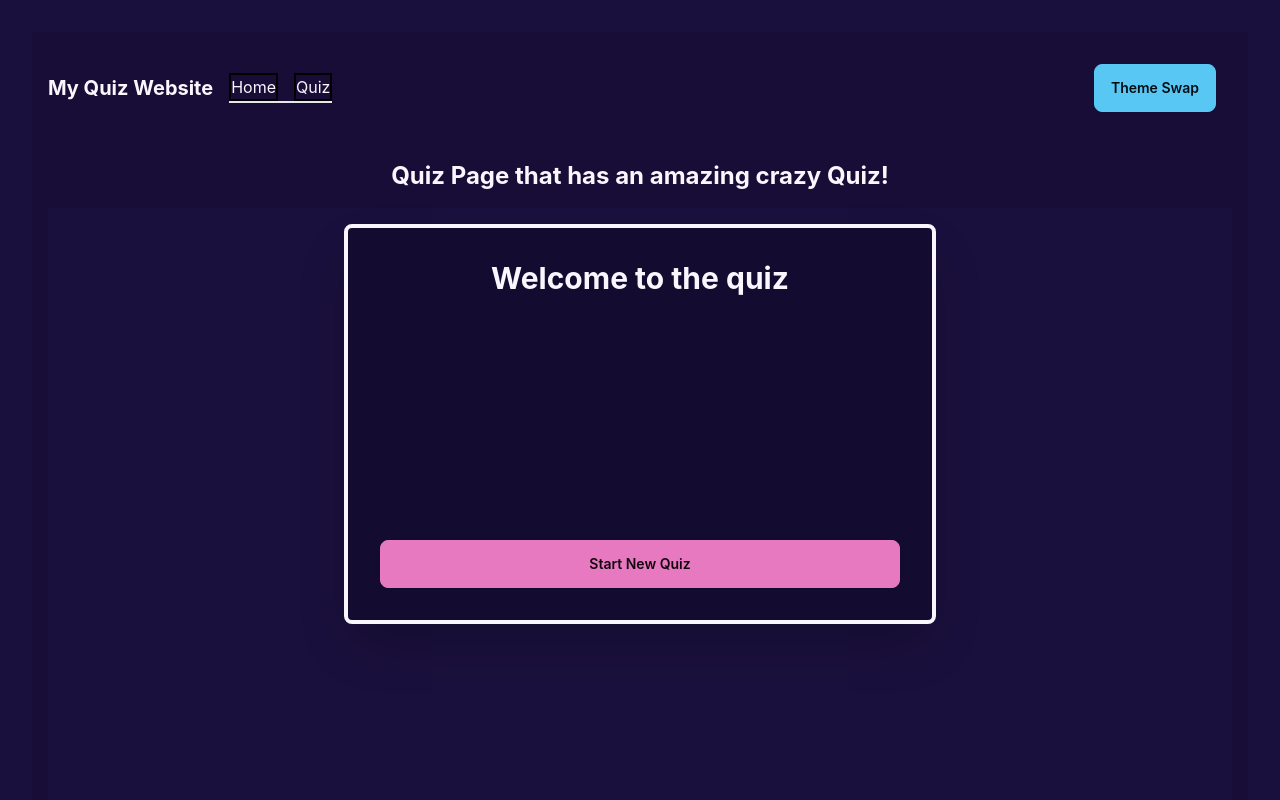
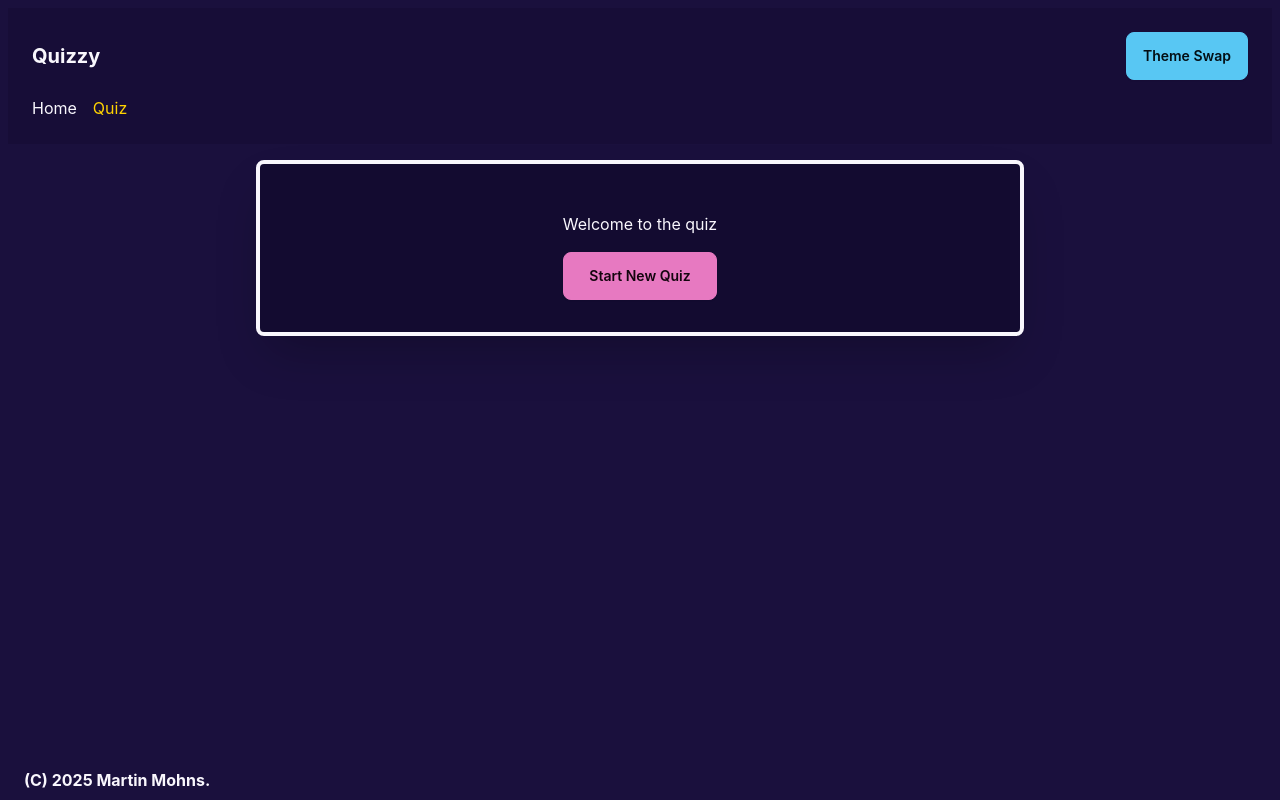
Before and after one commit to MartinNackademin/QuizWebsite, a React (Vite) app in the folder my-quiz-website/: page /#/Quiz in a window 1280 px wide. Shown: the top 800 px of the page. Built offline with nearby package versions, Linux system fonts and the light colour scheme.

Commit message:
finalized design

```diff
--- a/my-quiz-website/src/App.css
+++ b/my-quiz-website/src/App.css
@@ -2,10 +2,10 @@
 @tailwind components;
 @tailwind utilities;
 
+
 #root {
-  max-width: 1280px;
   margin: 0 auto;
-  padding: 2rem;
+  padding: 0.5rem;
   text-align: center;
 }
 
--- a/my-quiz-website/src/App.jsx
+++ b/my-quiz-website/src/App.jsx
@@ -7,11 +7,19 @@ import { Quiz } from './Components/Pages/Quiz/quiz.jsx';
 
 function Layout({ toggleTheme }) {
     return (
-        <>
-            <Header toggleTheme={toggleTheme} />
-            <Outlet />
-            <Footer />
-        </>
+    <>
+<div className="flex flex-col min-h-screen">
+    <header>
+        <Header toggleTheme={toggleTheme} />
+    </header>
+    <main className="flex-grow">
+        <Outlet />
+    </main>
+    <footer>
+        <Footer />
+    </footer>
+</div>
+    </>
     );
 }
 
--- a/my-quiz-website/src/Components/Footer/Footer.jsx
+++ b/my-quiz-website/src/Components/Footer/Footer.jsx
@@ -4,9 +4,9 @@ function Footer() {
   const currentYear = new Date().getFullYear();
     return (
     <>
-      <footer className='flex justify-between items-center font-bold p-4 bg-base-200 text-base-content'>
-        (C) {currentYear}  Martin Mohns. The best Quiz website EU nordic
-      </footer>
+       <div className="flex justify-between text-center items-center font-bold p-4 bg-inherit text-base-content border-base-200 mt-auto">
+        (C) {currentYear}  Martin Mohns.
+      </div>
     </>
     )
   }
--- a/my-quiz-website/src/Components/Header/Header.jsx
+++ b/my-quiz-website/src/Components/Header/Header.jsx
@@ -3,20 +3,22 @@ import { HeaderMenuItem } from "./HeaderMenuItem";
 
 function Header({ toggleTheme }) {
     return (
-        <header className="bg-base-200 p-4 text-base-content flex justify-between items-center">
-            <div className="flex items-center space-x-4">
-                <h1 className="text-xl font-bold">My Quiz Website</h1>
-                <nav>
-                    <ul className="flex flex-row space-x-4 border-b-2">
+        <div className="bg-base-200 p-4 text-base-content">
+            <div className="navbar flex flex-col items-start">
+                <div className="flex justify-between w-full">
+                    <a className="text-xl font-bold">Quizzy</a>
+                    <button onClick={toggleTheme} className="btn btn-secondary">
+                        Theme Swap
+                    </button>
+                </div>
+                <nav className="mt-4 w-full">
+                    <ul className="flex space-x-4 p-0">
                         <HeaderMenuItem headerName="Home" navLink="/" />
                         <HeaderMenuItem headerName="Quiz" navLink="/Quiz" />
                     </ul>
                 </nav>
             </div>
-            <button onClick={toggleTheme} className="btn btn-secondary m-4">
-                Theme Swap
-            </button>
-        </header>
+        </div>
     );
 }
 
--- a/my-quiz-website/src/Components/Header/HeaderMenuItem.jsx
+++ b/my-quiz-website/src/Components/Header/HeaderMenuItem.jsx
@@ -1,17 +1,17 @@
 import React from 'react';
-import { Link, useLocation } from 'react-router-dom';
+import { NavLink } from 'react-router-dom';
 
 export const HeaderMenuItem = ({ headerName, navLink }) => {
-    const location = useLocation();
-
     return (
-        <li className="border-black border-2">
-            <Link
+        <li>
+            <NavLink
                 to={navLink}
-                className={`headeranchor ${location.pathname === navLink ? "active" : ""}` }
+                className={({ isActive }) =>
+                    isActive ? 'text-accent' : 'text-base-content'
+                }
             >
                 {headerName}
-            </Link>
+            </NavLink>
         </li>
     );
 };
--- a/my-quiz-website/src/Components/Pages/Quiz/quiz.jsx
+++ b/my-quiz-website/src/Components/Pages/Quiz/quiz.jsx
@@ -1,15 +1,11 @@
 import React from 'react';
-import Quizcomponent from '../../Quizcomponent/Quizcomponent';
+import Quizcomponent from '../../Quizcomponent/QuizComponent';
 
 
     export const Quiz = () => {
         return (
-            <main className="bg-base-200 p-4 text-base-content" >
-                <section>
-                <h1 className='text-2xl font-bold mb-4 flex justify-center'>Quiz Page that has an amazing crazy Quiz!</h1>
-                <Quizcomponent/>
-                </section>
-
-                </main>
+            <section>
+            <Quizcomponent/>
+            </section>
         )
     }
--- a/my-quiz-website/src/Components/Quizcomponent/QuizDisplay.jsx
+++ b/my-quiz-website/src/Components/Quizcomponent/QuizDisplay.jsx
@@ -4,42 +4,58 @@ function QuizDisplay({
      displayContent, // state for displaying different screens
      question,options,answer, // Json file information
      handleAnswerClick,startQuiz,updateQuestion, // functions to handle user input
-     userinput,score,countdown, // session variables
+     userinput,score,countdown,currentQuestionIndex // session variables
 
     }){
 
-
+        const progressbar = (
+            <ul className="steps">
+                <li className={`step ${currentQuestionIndex >= 0 ? 'step-primary' : ''}`}></li>
+                <li className={`step ${currentQuestionIndex >= 1 ? 'step-primary' : ''}`}></li>
+                <li className={`step ${currentQuestionIndex >= 2 ? 'step-primary' : ''}`}></li>
+                <li className={`step ${currentQuestionIndex >= 3 ? 'step-primary' : ''}`}></li>
+                <li className={`step ${currentQuestionIndex >= 4 ? 'step-primary' : ''}`}></li>
+            </ul>
+        );
 
     let currentContent;
+
     if (displayContent === 'startScreen') {
         currentContent =(
         <>
-        <div className="flex justify-center item-center font-bold text-3xl" >Welcome to the quiz</div>
+        <div className='flex flex-col space-y-4 mt-4 justify-between'>
+        <div className="" >Welcome to the quiz</div>
 
             <button onClick={startQuiz} className="btn btn-primary mt-4" >
             Start New Quiz
             </button>
+            </div>
+
         </>
         );
     }
 
     if (displayContent === 'questionScreen') {
         currentContent =(
-            <div className="flex flex-col space-y-2 mt-4">
-                <div className="flex justify-center items-center">
+            <div className="flex flex-col space-y-4 mt-4 justify-between">
+                <div>{question}</div>
+                <div>
                 <span className="countdown font-mono text-5xl">
              <span style={{ "--value": countdown }}></span>
                 </span>
                 </div>
+
+
                 {options.map((option, uniqueid) => (
                     <button
                         key={uniqueid}
-                        className="btn btn-accent"
+                        className="btn btn-accent "
                         onClick={() => handleAnswerClick(option)}
                     >
                         {option}
                     </button>
                 ))}
+
 
             </div>
         );
@@ -48,10 +64,11 @@ function QuizDisplay({
     if (displayContent === 'answerScreen') {
         currentContent =(
         <>
-            <div className="flex justify-center item-center font-bold text-3xl" >{question}</div>
+                {progressbar}
+            <div className="flex justify-center item-center font-bold " >{question}</div>
             <div>
-                <div className="flex justify-center item-center font-bold text-3xl" >Correct Answer:&nbsp;<p className="text-green-500" >{answer}</p></div>
-                <div className="flex justify-center item-center font-bold text-3xl" >Your Answer:&nbsp;{userinput}</div>
+                <div className="flex justify-center item-center font-bold " >Correct Answer:&nbsp;<p className="text-green-500" >{answer}</p></div>
+                <div className="flex justify-center item-center font-bold " >Your Answer:&nbsp;{userinput}</div>
             </div>
             <button onClick={updateQuestion} className="btn btn-primary mt-4">
             Continue
@@ -64,6 +81,7 @@ function QuizDisplay({
     if (displayContent === 'endScreen') {
         currentContent =(
             <>
+            {progressbar}
              <div className="flex flex-col space-y-2 mt-4">You came to the end of the quiz!</div>
 
              <div>
--- a/my-quiz-website/src/Components/Quizcomponent/Quizcomponent.jsx
+++ b/my-quiz-website/src/Components/Quizcomponent/Quizcomponent.jsx
@@ -6,11 +6,10 @@ function Quizcomponent() {
 
     return (
     <>
-   <div className="flex justify-center items-start h-screen bg-base-100">
-   <div className="bg-base-300 p-8 rounded-lg shadow-2xl h-1/2 w-1/2 mt-4 flex flex-col justify-between text-base-content border-4 border-base-content">
-        <Quizmanager/>
-    </div>
-    </div>
+<div className="flex flex-col justify-center items-center bg-base-300 p-8 rounded-lg shadow-2xl mt-4 text-base-content border-4 border-base-content h-full w-full
+                max-w-screen-md md:max-w-1400 mx-auto">
+    <Quizmanager/>
+</div>
     </>
     );
 }
--- a/my-quiz-website/src/Components/Quizcomponent/Quizmanger.jsx
+++ b/my-quiz-website/src/Components/Quizcomponent/Quizmanger.jsx
@@ -5,6 +5,7 @@ function QuizManager() {
 
     const [Questiondatabase, setQuestiondatabase] = useState([]);
     const [loading, setLoading] = useState(true);
+
     const [displayContent, toggledisplayContent] = useState('startScreen');
     const [userinput, setUserinput] = useState('');
     const [currentQuestionIndex, setCurrentQuestionIndex] = useState(0);
@@ -59,8 +60,6 @@ function QuizManager() {
         setCurrentQuestionIndex(0);
     }
 
-
-
     const handleAnswerClick = (option) => {
         setUserinput(option);
         console.log("Answer clicked "+option);
@@ -99,14 +98,11 @@ function QuizManager() {
     return (
         <>
                  <QuizDisplay
-                  displayContent={displayContent}
-                  question={currentQuestion.question}options={currentQuestion.options}answer={currentQuestion.answer}
-                  handleAnswerClick={handleAnswerClick}startQuiz={startQuiz}updateQuestion={updateQuestion}
-                  userinput={userinput}score={score}
-                  countdown={countdown}
+                  displayContent={displayContent}  // state variable
+                  question={currentQuestion.question}options={currentQuestion.options}answer={currentQuestion.answer} // json data
+                  handleAnswerClick={handleAnswerClick}startQuiz={startQuiz}updateQuestion={updateQuestion} // functions
+                  userinput={userinput}score={score}countdown={countdown}currentQuestionIndex={currentQuestionIndex} // session variables
                 />
-
-
         </>
     );
 }
```
Also changed, not shown: my-quiz-website/src/Components/Pages/Home/Home.jsx (+3 -14 lines).
